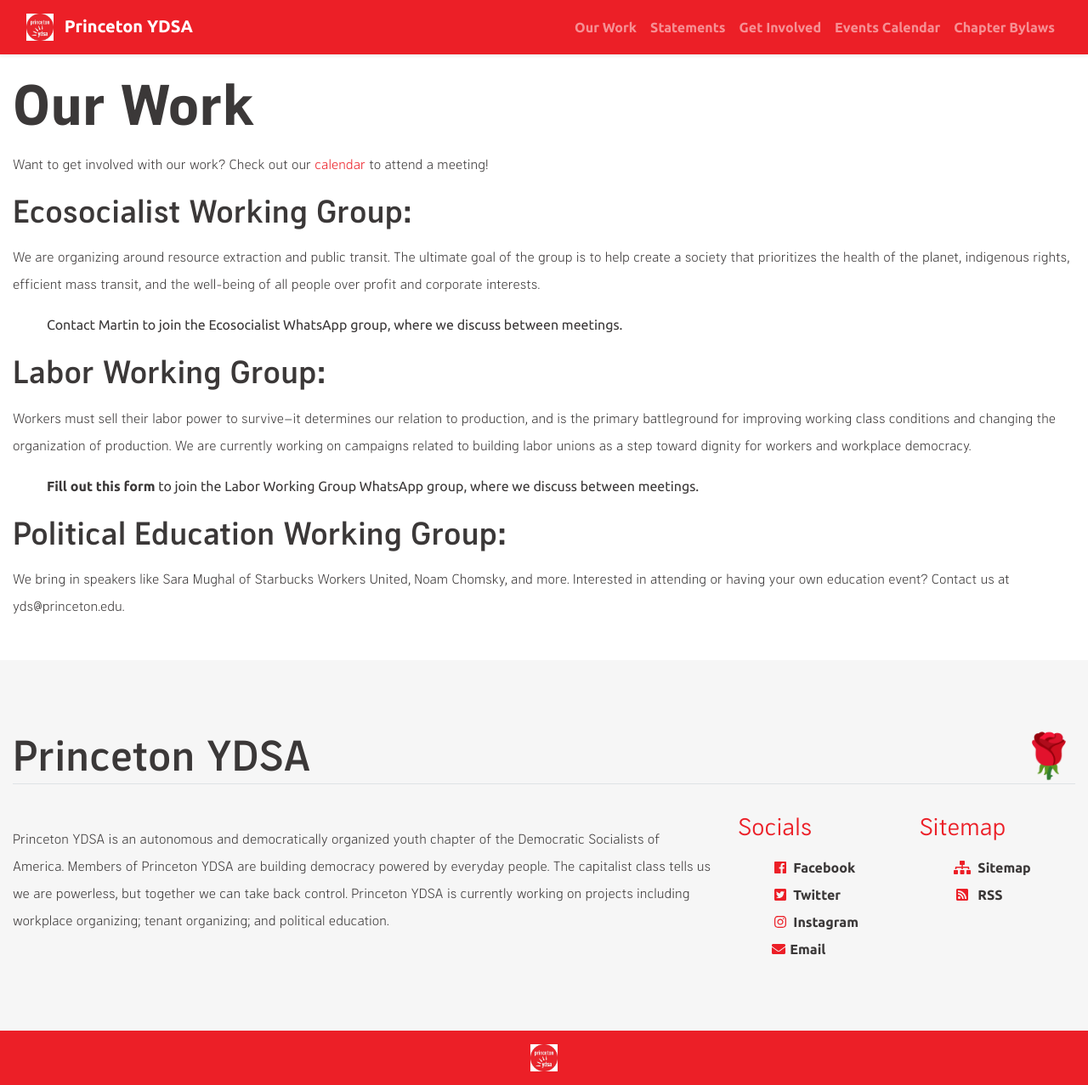
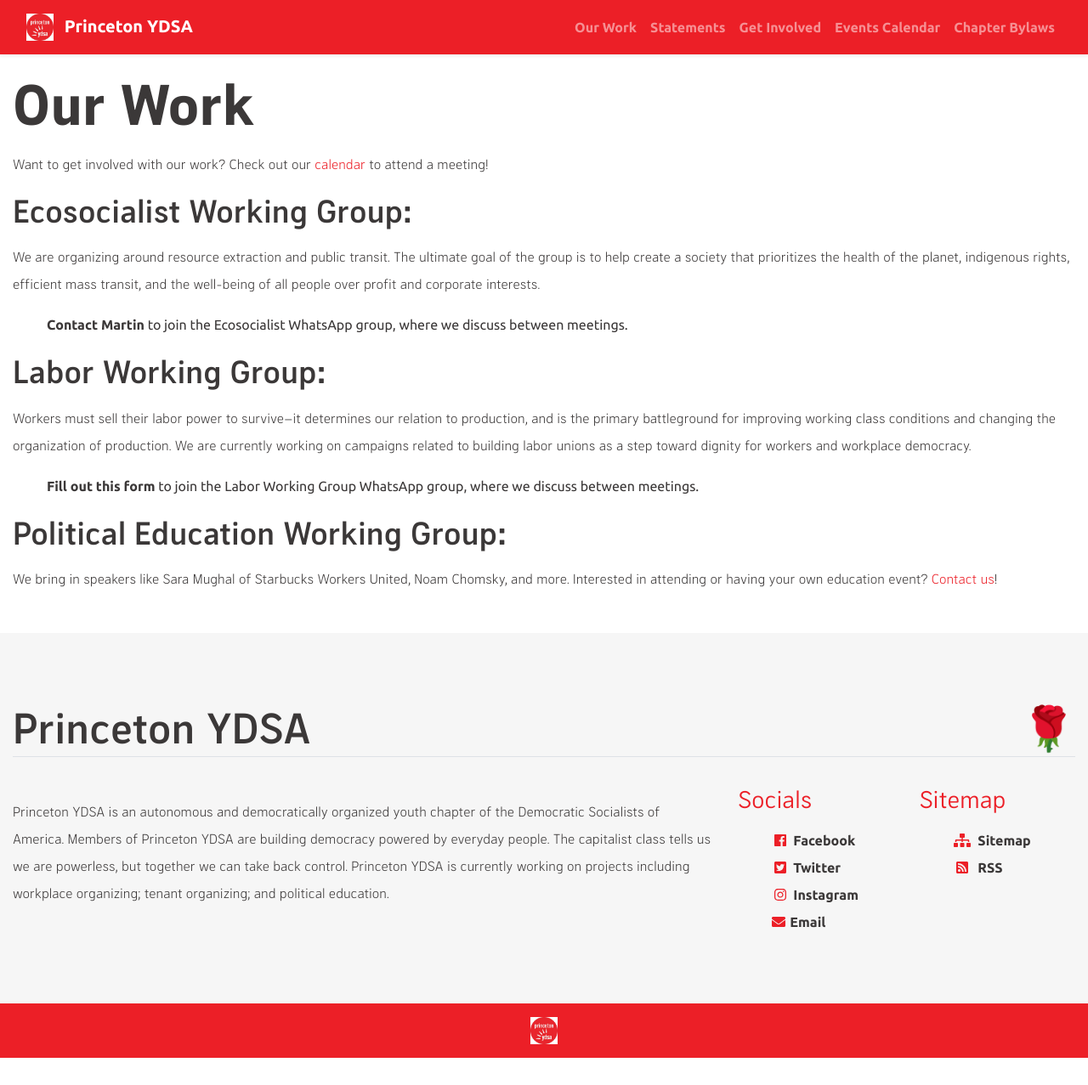
Before and after one commit to centralnjdsa-ntc/princetonydsa.github.io, a Jekyll site: the page built from _pages/our-work.md, in a window 1280 px wide. Shown: the whole page at 85% size. Built offline with Jekyll 4.4.1, drawn with Linux system fonts in a browser that asks for light colours; after the commit the page ends 1245 px from its top, so only the background shows below that.

Commit message:
Update our-work.md

```diff
--- a/_pages/our-work.md
+++ b/_pages/our-work.md
@@ -10,7 +10,7 @@
 
 We are organizing around resource extraction and public transit. The ultimate goal of the group is to help create a society that prioritizes the health of the planet, indigenous rights, efficient mass transit, and the well-being of all people over profit and corporate interests.
 
-* Contact Martin to join the Ecosocialist WhatsApp group, where we discuss between meetings.
+* [Contact Martin](mailto:mmastnak@princeton.edu) to join the Ecosocialist WhatsApp group, where we discuss between meetings.
 
 ### Labor Working Group:
 
@@ -20,4 +20,4 @@
 
 ### Political Education Working Group:
 
-We bring in speakers like Sara Mughal of Starbucks Workers United, Noam Chomsky, and more. Interested in attending or having your own education event? Contact us at yds@princeton.edu.
+We bring in speakers like Sara Mughal of Starbucks Workers United, Noam Chomsky, and more. Interested in attending or having your own education event? [Contact us](mailto:yds@princeton.edu)!
```
